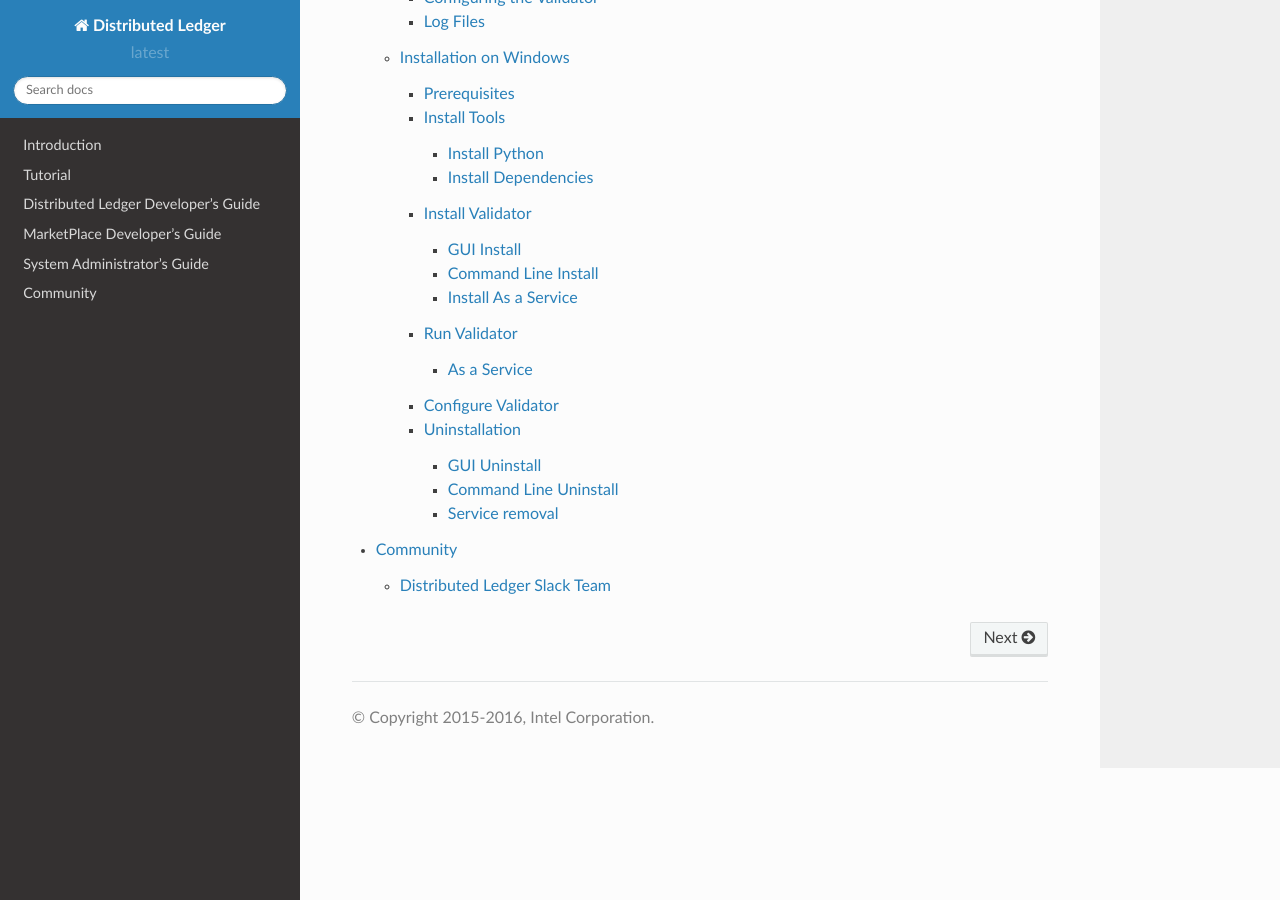
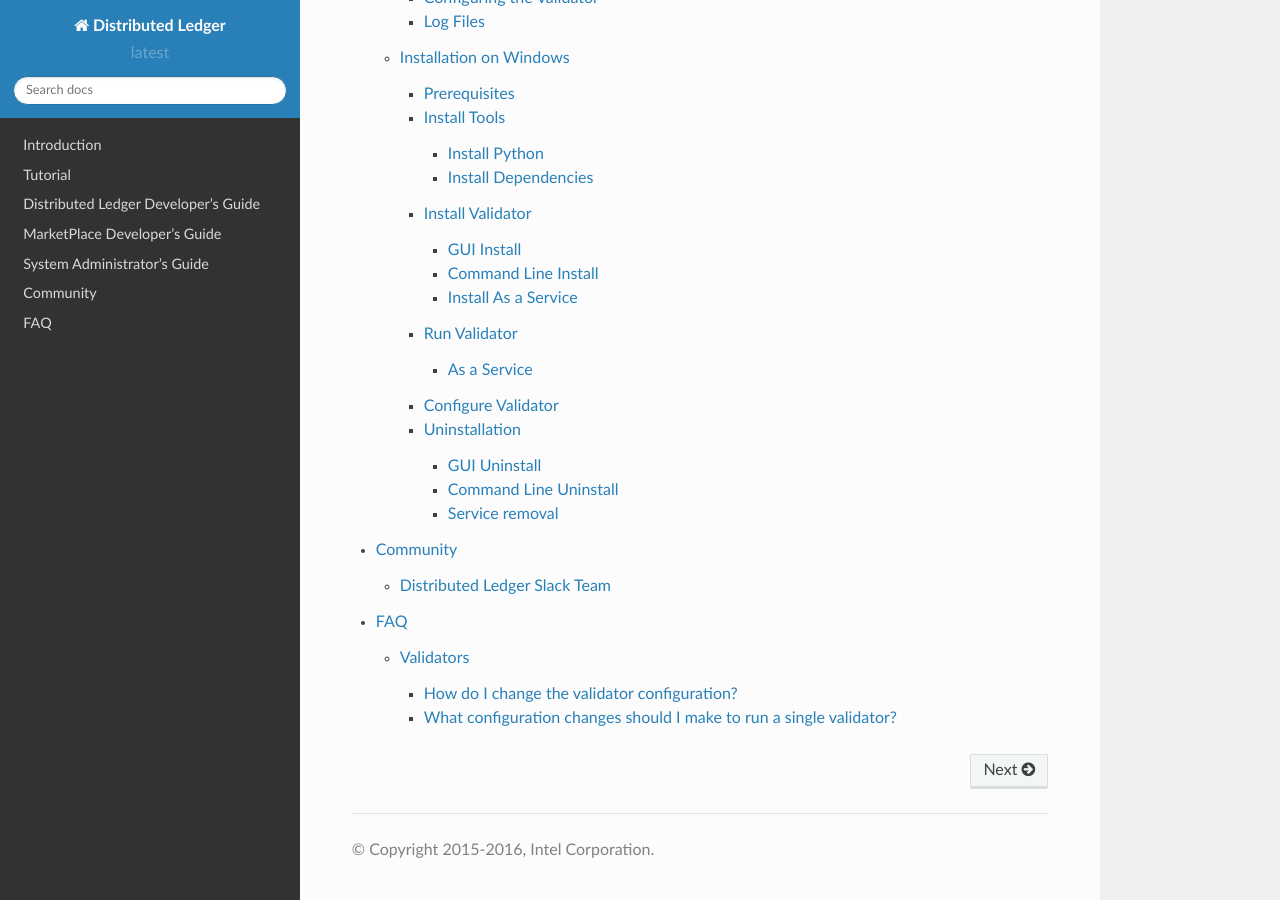
Before and after one commit to hyperledger-archives/sawtooth-core, a Sphinx documentation site: the page built from source/contents.rst, in a window 1280 px wide and 900 px high, scrolled down 4158 px. Built offline with Sphinx 7.4.7 and the Read the Docs theme 2.0.0, drawn with Linux system fonts in a browser that asks for light colours; pages that are not in the unit, such as notebooks, are missing from menus; some of the changed lines change nothing that is shown.

Commit message:
Add FAQ
Add FAQ document
Add FAQ to the TOC and indexcontent.html
Move the TOC to the end of the list in indexcontent

```diff
--- a/source/_templates/indexcontent.html
+++ b/source/_templates/indexcontent.html
@@ -19,11 +19,14 @@
   <p class="biglink"><a class="biglink" href="{{ pathto("sysadmin_guide") }}">{% trans %}System Administrator's Guide{% endtrans %}</a><br/>
     <span class="linkdescr">{% trans %}installation, configuration, and maintenance{% endtrans %}</span></p>
 
+  <p class="biglink"><a class="biglink" href="{{ pathto("community") }}">{% trans %}Community{% endtrans %}</a><br/>
+    <span class="linkdescr">{% trans %}join the conversation{% endtrans %}</span></p>
+
+  <p class="biglink"><a class="biglink" href="{{ pathto("faq") }}">{% trans %}FAQ{% endtrans %}</a><br/>
+    <span class="linkdescr">{% trans %}frequently asked questions{% endtrans %}</span></p>
+
   <p class="biglink"><a class="biglink" href="{{ pathto("contents") }}">{% trans %}Table of Contents{% endtrans %}</a><br/>
     <span class="linkdescr">{% trans %}detailed list of documentation sections{% endtrans %}</span></p>
 
-  <p class="biglink"><a class="biglink" href="{{ pathto("community") }}">{% trans %}Community{% endtrans %}</a><br/>
-    <span class="linkdescr">{% trans %}join the conversation{% endtrans %}</span></p>
-
 
 {% endblock %}
--- a/source/contents.rst
+++ b/source/contents.rst
@@ -11,3 +11,4 @@
    sysadmin_guide.rst
    community.rst
    packaging.rst
+   faq.rst
--- /dev/null
+++ b/source/faq.rst
@@ -0,0 +1,44 @@
+***
+FAQ
+***
+
+Validators
+==========
+
+
+How do I change the validator configuration?
+--------------------------------------------
+
+    The default configuration file is at
+    `sawtooth-validator/etc/txnvalidator.js`. We recommend you copy that
+    file to a new file in the same directory and make changes to the new file.
+    When starting the txnvalidator, use the `--config` argument to reference
+    the configuration file, In this example, we have copied the
+    `txnvalidator.js` file to `single-node.js` and modified it:
+
+    .. code-block:: console
+
+        $ cd /project/sawtooth-validator
+        $ ./bin/txnvalidator --logfile=__screen__ --config ../etc/single-node.js
+
+    Multiple config files can be overlaid, and all of the settings in the
+    config file can be overridden on the command line, but that's beyond the
+    scope of this answer.
+
+What configuration changes should I make to run a single validator?
+-------------------------------------------------------------------
+
+    Copy the `sawtooth-validator/etc/txnvalidator.js` to `single-node.js` and
+    make the following changes:
+
+
+    `TargetWaitTime`
+        The desired mean inter-block commit time across the network.
+        While the default is 30 seconds, we recommend 5 seconds for
+        development and experimenting.
+
+    `InitialWaitTime`
+        This is only important when starting the first node which
+        will initialize the ledger (i.e. `GenesisLedger` is true).
+        This will often be the case when testing. We recommend setting
+        it to the same value as `TargetWaitTime`.
```
